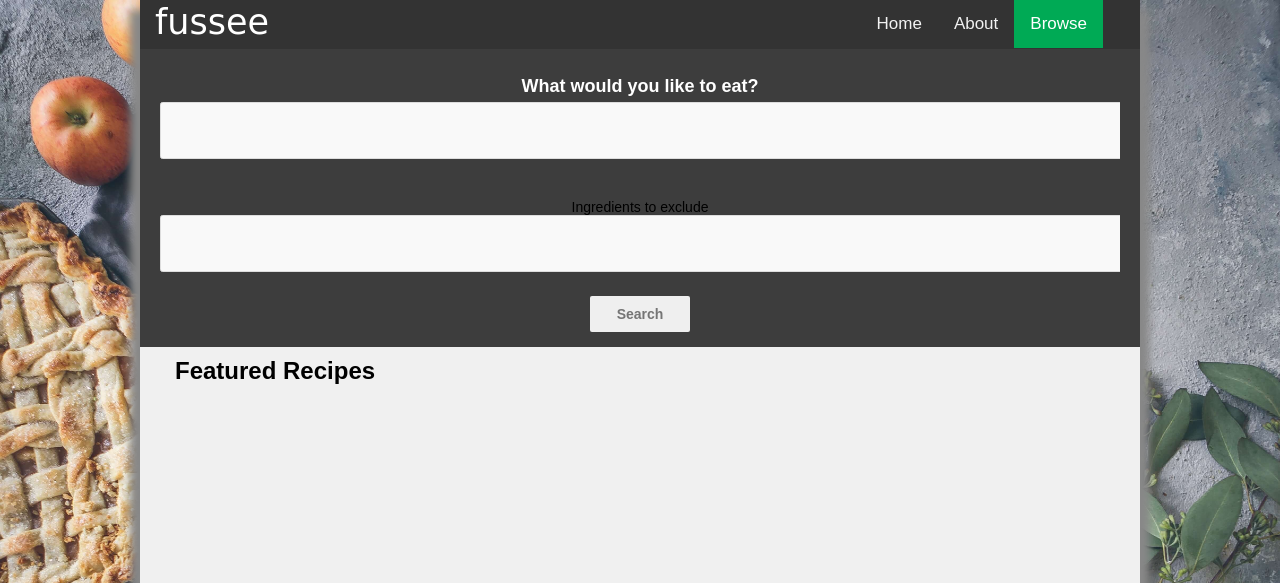
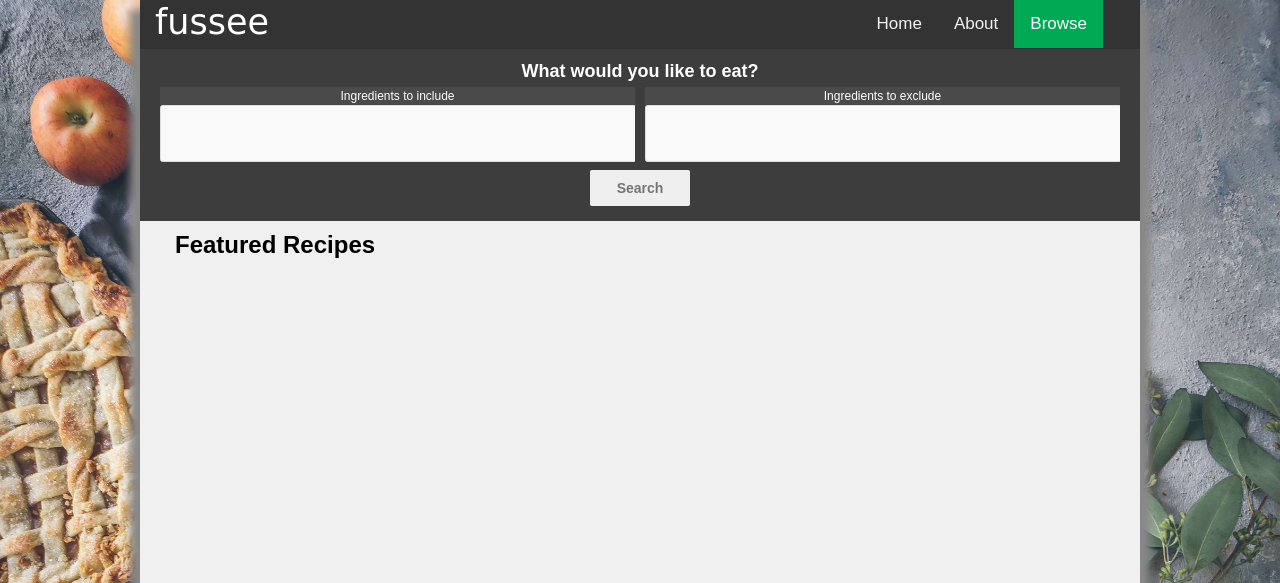
Before and after one commit to jamiewhittaker/fussee, a PHP site: template includes/app/templates/browse-loggedin.html.twig in a window 1280 px wide. Shown: the top 583 px of the page. Run offline with PHP 8.4, Linux system fonts and the light colour scheme; the template is opened without the code that fills it, so the values that code supplies are empty; some libraries are stand-ins or nearby versions; some web fonts are replaced.

Commit message:
layout changed for search

```diff
--- a/css/choices.css
+++ b/css/choices.css
@@ -145,7 +145,7 @@
   vertical-align: top;
   width: 100%;
   background-color: #f9f9f9;
-  padding: 7.5px 7.5px 3.75px;
+  padding: 7.5px 0px 3.75px;
   border: 1px solid #dddddd;
   border-radius: 2.5px;
   font-size: 14px;
@@ -365,7 +365,6 @@
 }
 
 [dir='rtl'] .choices__input {
-  padding-right: 2px;
   padding-left: 0;
 }
 
--- a/css/main.css
+++ b/css/main.css
@@ -238,6 +238,27 @@ img {
 	margin-top: 25px;
 	text-align: center;
 }
+
+.searchbox-inputs{
+	display: flex;
+	margin-bottom: 8px;
+}
+
+#search-left {
+	order: 1;
+	width: 50%;
+	padding-right: 5px;
+	color: white;
+}
+
+#search-right {
+	order: 2;
+	width: 50%;
+	padding-left: 5px;
+	color: white;
+}
+
+
 
 .searchArea {
 	background-color: #3d3d3d;
@@ -505,3 +526,39 @@ object{
 	font-size: 16px;
 	font-weight: normal;
 }
+
+
+.choices-item-right {
+	display: inline-block;
+	vertical-align: middle;
+	border-radius: 20px;
+	padding: 4px 10px;
+	font-size: 12px;
+	font-weight: 500;
+	margin-right: 3.75px;
+	margin-bottom: 3.75px;
+	background-color: red;
+	border: 1px solid black;
+	color: #ffffff;
+	word-break: break-all;
+	box-sizing: border-box;
+}
+
+.choices-dropdown {
+	background-color: white;
+	color: black;
+	font-size: 12px;
+	visibility: hidden;
+}
+
+.choices-dropdown.is-active {
+	visibility: visible;
+}
+
+#search-info {
+	width: 100%;
+	background-color: #4a4a4a;
+	padding-top: 2px;
+	padding-bottom: 2px;
+	font-size: 12px;
+}
--- a/includes/app/templates/browse-loggedin.html.twig
+++ b/includes/app/templates/browse-loggedin.html.twig
@@ -27,15 +27,24 @@
         </div>
 
         <div class="searchArea">
+            <div class="searchHeader">What would you like to eat?</div>
+
             <div class="searchbox">
-                <div class="searchHeader">What would you like to eat?</div>
                 <form method="post" class="searchbox">
-                    <input id="yesIngredients" type="text" name="yesIngredients" placeholder="Enter something">
-                    <br>Ingredients to exclude
-                    <input id="noIngredients" type="text" name="noIngredients" placeholder="Enter something">
+                    <div class="searchbox-inputs">
+                    <div id="search-left">
+                        <div id="search-info">Ingredients to include</div>
+                        <input id="yesIngredients" type="text" name="yesIngredients" placeholder="Enter something">
+                    </div>
+                    <div id="search-right">
+                        <div id="search-info">Ingredients to exclude</div>
+                        <input id="noIngredients" type="text" name="noIngredients" placeholder="Enter something">
+                    </div>
+                    </div>
                     <input type="submit" name="submit" value="Search"/>
                 </form>
             </div>
+
         </div>
 
         <div id="browse-wrapper">
@@ -70,19 +79,25 @@
             var choices1 = new Choices(firstElement, {
                 delimiter: ',',
                 editItems: true,
-                maxItems: 5,
+                maxItemCount: 5,
                 removeItemButton: true,
                 duplicateItemsAllowed: false,
-                allowPaste: false
+                allowPaste: false,
+                classNames: {
+                    listDropdown: 'choices-dropdown',
+                }
             })
 
             var choices2 = new Choices(secondElement, {
                 delimiter: ',',
                 editItems: true,
-                maxItems: 5,
+                maxItemCount: 5,
                 removeItemButton: true,
                 duplicateItemsAllowed: false,
-                allowPaste: false
+                allowPaste: false,
+                classNames: {
+                    listDropdown: 'choices-dropdown',
+                }
             })
 
 
```
